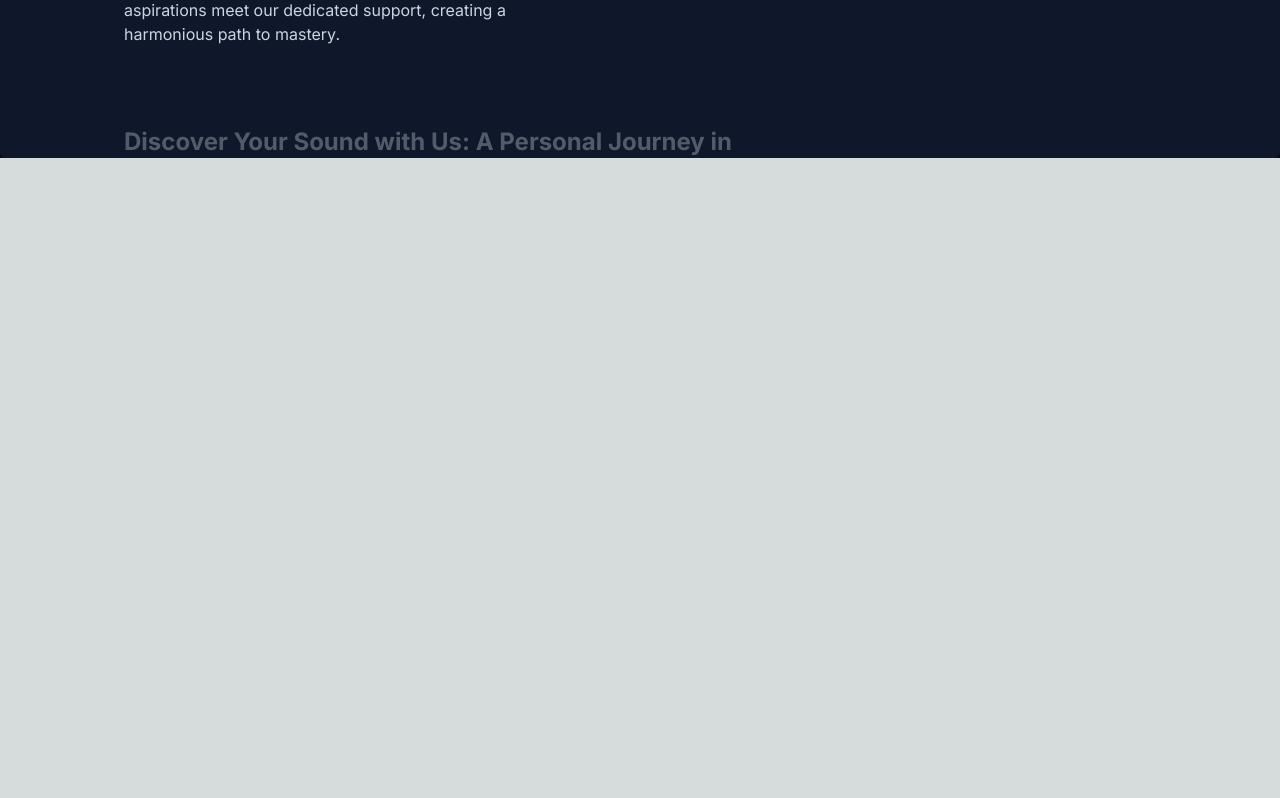
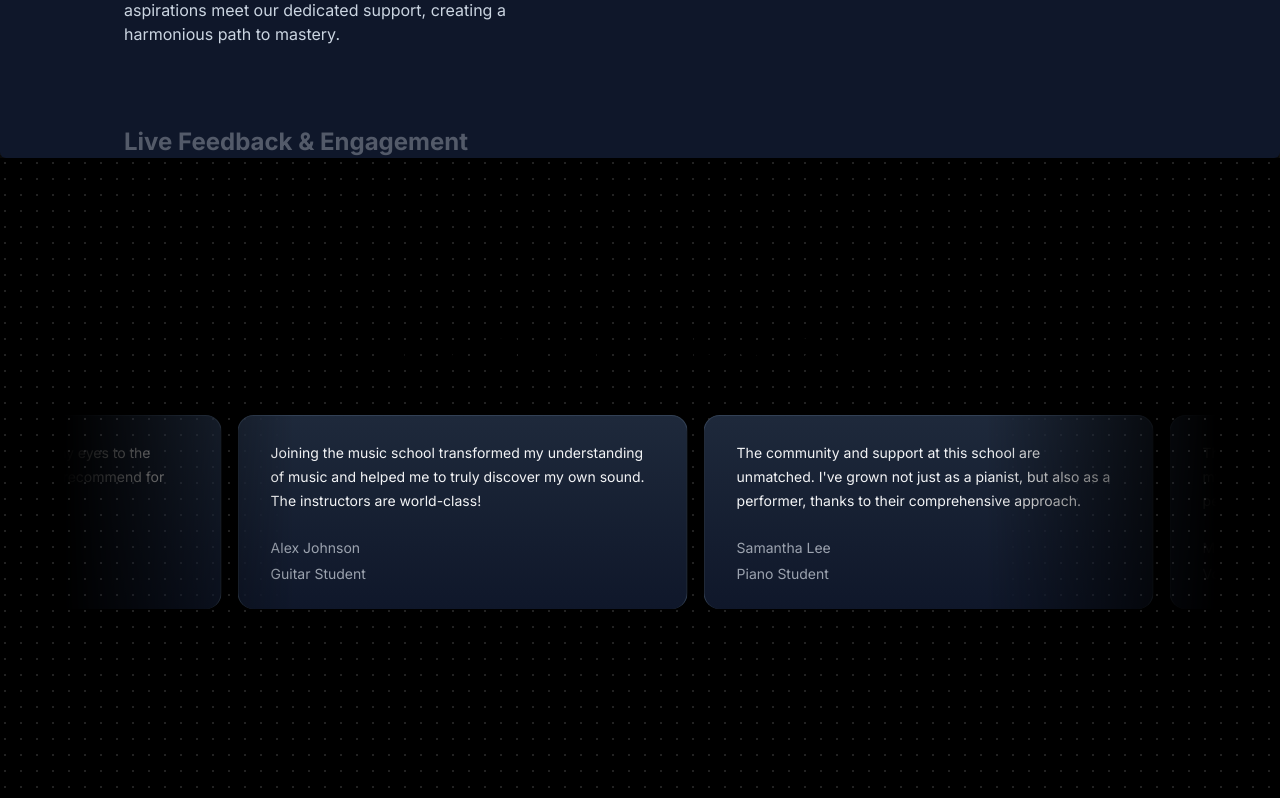
Before and after one commit to Ramavtar-Nagar/EdTech_Web_App, a Next.js app: page / in a window 1280 px wide. Shown: the part 1670-2468 px from the top of the page. Before the commit the page ends 1828 px from the top, so only its background shows below. Built offline with nearby package versions, Linux system fonts and the light colour scheme.

Commit message:
WhyChooseUs Section Completed

```diff
--- a/package.json
+++ b/package.json
@@ -11,6 +11,7 @@
   "dependencies": {
     "clsx": "^2.1.1",
     "framer-motion": "^11.3.21",
+    "mini-svg-data-uri": "^1.4.4",
     "next": "14.2.5",
     "react": "^18",
     "react-dom": "^18",
--- a/src/app/page.tsx
+++ b/src/app/page.tsx
@@ -1,5 +1,6 @@
 import FeaturedCourses from "@/components/FeaturedCourses";
 import HeroSection from "@/components/HeroSection";
+import MusicSchoolTestimonials from "@/components/TestimonialCards";
 import WhyChooseUs from "@/components/WhyChooseUs";
 
 export default function Home() {
@@ -8,6 +9,7 @@
       <HeroSection />
       <FeaturedCourses />
       <WhyChooseUs />
+      <MusicSchoolTestimonials />
     </main>
   );
 }
--- /dev/null
+++ b/src/components/TestimonialCards.tsx
@@ -0,0 +1,58 @@
+'use client'
+import React, { useEffect, useState } from "react";
+import { InfiniteMovingCards } from "./ui/infinite-moving-cards";
+
+
+const musicSchoolTestimonials = [
+    {
+      quote:
+        'Joining the music school transformed my understanding of music and helped me to truly discover my own sound. The instructors are world-class!',
+      name: 'Alex Johnson',
+      title: 'Guitar Student',
+    },
+    {
+      quote:
+        "The community and support at this school are unmatched. I've grown not just as a pianist, but also as a performer, thanks to their comprehensive approach.",
+      name: 'Samantha Lee',
+      title: 'Piano Student',
+    },
+    {
+      quote:
+        "This school offered me the tools and confidence to take my singing to the next level. I'm endlessly grateful for the personalized coaching.",
+      name: 'Michael Chen',
+      title: 'Vocal Student',
+    },
+    {
+      quote:
+        'As a violinist, finding the right mentor can be challenging, but this school matched me with a teacher who truly understands my goals and challenges.',
+      name: 'Emily Taylor',
+      title: 'Violin Student',
+    },
+    {
+      quote:
+        'The production courses here opened my eyes to the intricacies of music production. Highly recommend for any aspiring producers!',
+      name: 'Chris Morales',
+      title: 'Music Production Student',
+    },
+  ];
+
+function MusicSchoolTestimonials() {
+  return (
+    <div className="h-[40rem] w-full dark:bg-black dark:bg-dot-white/[0.3] relative flex flex-col items-center justify-center overflow-hidden">
+        <h2 className="text-3xl font-bold text-center mb-8 z-10">
+            Hear our Harmony: Voices of Success
+        </h2>
+        <div className="flex justify-center w-full overflow-hidden px-4 sm:px-6 lg:px-8">
+            <div className="w-full max-w-6xl">
+                <InfiniteMovingCards
+                    items={musicSchoolTestimonials}
+                    direction="right"
+                    speed="slow"
+                />
+            </div>
+        </div>
+    </div>
+  )
+}
+
+export default MusicSchoolTestimonials
--- a/src/components/WhyChooseUs.tsx
+++ b/src/components/WhyChooseUs.tsx
@@ -4,16 +4,7 @@
 import { StickyScroll } from "./ui/sticky-scroll-reveal";
 
 const musicSchoolContent = [
-  {
-    title: 'Discover Your Sound with Us: A Personal Journey in Music Mastery',
-    description:
-      'Embark on a musical journey that’s uniquely yours. Our personalized instruction adapts to your individual needs, setting the stage for unparalleled growth and creativity. At our music school, your aspirations meet our dedicated support, creating a harmonious path to mastery.',
-  },
-  {
-    title: 'Discover Your Sound with Us: A Personal Journey in Music Mastery',
-    description:
-      'Embark on a musical journey that’s uniquely yours. Our personalized instruction adapts to your individual needs, setting the stage for unparalleled growth and creativity. At our music school, your aspirations meet our dedicated support, creating a harmonious path to mastery.',
-  },
+
   {
     title: 'Discover Your Sound with Us: A Personal Journey in Music Mastery',
     description:
--- /dev/null
+++ b/src/components/ui/infinite-moving-cards.tsx
@@ -0,0 +1,121 @@
+"use client";
+
+import { cn } from "@/utils/cn";
+import React, { useEffect, useState } from "react";
+
+export const InfiniteMovingCards = ({
+  items,
+  direction = "left",
+  speed = "fast",
+  pauseOnHover = true,
+  className,
+}: {
+  items: {
+    quote: string;
+    name: string;
+    title: string;
+  }[];
+  direction?: "left" | "right";
+  speed?: "fast" | "normal" | "slow";
+  pauseOnHover?: boolean;
+  className?: string;
+}) => {
+  const containerRef = React.useRef<HTMLDivElement>(null);
+  const scrollerRef = React.useRef<HTMLUListElement>(null);
+
+  useEffect(() => {
+    addAnimation();
+  }, []);
+  const [start, setStart] = useState(false);
+  function addAnimation() {
+    if (containerRef.current && scrollerRef.current) {
+      const scrollerContent = Array.from(scrollerRef.current.children);
+
+      scrollerContent.forEach((item) => {
+        const duplicatedItem = item.cloneNode(true);
+        if (scrollerRef.current) {
+          scrollerRef.current.appendChild(duplicatedItem);
+        }
+      });
+
+      getDirection();
+      getSpeed();
+      setStart(true);
+    }
+  }
+  const getDirection = () => {
+    if (containerRef.current) {
+      if (direction === "left") {
+        containerRef.current.style.setProperty(
+          "--animation-direction",
+          "forwards"
+        );
+      } else {
+        containerRef.current.style.setProperty(
+          "--animation-direction",
+          "reverse"
+        );
+      }
+    }
+  };
+  const getSpeed = () => {
+    if (containerRef.current) {
+      if (speed === "fast") {
+        containerRef.current.style.setProperty("--animation-duration", "20s");
+      } else if (speed === "normal") {
+        containerRef.current.style.setProperty("--animation-duration", "40s");
+      } else {
+        containerRef.current.style.setProperty("--animation-duration", "80s");
+      }
+    }
+  };
+  return (
+    <div
+      ref={containerRef}
+      className={cn(
+        "scroller relative z-20  max-w-7xl overflow-hidden  [mask-image:linear-gradient(to_right,transparent,white_20%,white_80%,transparent)]",
+        className
+      )}
+    >
+      <ul
+        ref={scrollerRef}
+        className={cn(
+          " flex min-w-full shrink-0 gap-4 py-4 w-max flex-nowrap",
+          start && "animate-scroll ",
+          pauseOnHover && "hover:[animation-play-state:paused]"
+        )}
+      >
+        {items.map((item, idx) => (
+          <li
+            className="w-[350px] max-w-full relative rounded-2xl border border-b-0 flex-shrink-0 border-slate-700 px-8 py-6 md:w-[450px]"
+            style={{
+              background:
+                "linear-gradient(180deg, var(--slate-800), var(--slate-900)",
+            }}
+            key={item.name}
+          >
+            <blockquote>
+              <div
+                aria-hidden="true"
+                className="user-select-none -z-1 pointer-events-none absolute -left-0.5 -top-0.5 h-[calc(100%_+_4px)] w-[calc(100%_+_4px)]"
+              ></div>
+              <span className=" relative z-20 text-sm leading-[1.6] text-gray-100 font-normal">
+                {item.quote}
+              </span>
+              <div className="relative z-20 mt-6 flex flex-row items-center">
+                <span className="flex flex-col gap-1">
+                  <span className=" text-sm leading-[1.6] text-gray-400 font-normal">
+                    {item.name}
+                  </span>
+                  <span className=" text-sm leading-[1.6] text-gray-400 font-normal">
+                    {item.title}
+                  </span>
+                </span>
+              </div>
+            </blockquote>
+          </li>
+        ))}
+      </ul>
+    </div>
+  );
+};
--- a/tailwind.config.ts
+++ b/tailwind.config.ts
@@ -1,9 +1,46 @@
 import type { Config } from "tailwindcss";
 
+const svgToDataUri = require("mini-svg-data-uri");
 const colors = require("tailwindcss/colors");
 const {
   default: flattenColorPalette,
 } = require("tailwindcss/lib/util/flattenColorPalette");
+
+
+// This plugin adds each Tailwind color as a global CSS variable, e.g. var(--gray-200).
+function addVariablesForColors({ addBase, theme }: any) {
+  let allColors = flattenColorPalette(theme("colors"));
+  let newVars = Object.fromEntries(
+    Object.entries(allColors).map(([key, val]) => [`--${key}`, val])
+  );
+
+  addBase({
+    ":root": newVars,
+  });
+}
+
+function addSvgPatterns ({ matchUtilities, theme }: any) {
+  matchUtilities(
+    {
+      "bg-grid": (value: any) => ({
+        backgroundImage: `url("${svgToDataUri(
+          `<svg xmlns="http://www.w3.org/2000/svg" viewBox="0 0 32 32" width="32" height="32" fill="none" stroke="${value}"><path d="M0 .5H31.5V32"/></svg>`
+        )}")`,
+      }),
+      "bg-grid-small": (value: any) => ({
+        backgroundImage: `url("${svgToDataUri(
+          `<svg xmlns="http://www.w3.org/2000/svg" viewBox="0 0 32 32" width="8" height="8" fill="none" stroke="${value}"><path d="M0 .5H31.5V32"/></svg>`
+        )}")`,
+      }),
+      "bg-dot": (value: any) => ({
+        backgroundImage: `url("${svgToDataUri(
+          `<svg xmlns="http://www.w3.org/2000/svg" viewBox="0 0 32 32" width="16" height="16" fill="none"><circle fill="${value}" id="pattern-circle" cx="10" cy="10" r="1.6257413380501518"></circle></svg>`
+        )}")`,
+      }),
+    },
+    { values: flattenColorPalette(theme("backgroundColor")), type: "color" }
+  );
+}
 
 
 const config: Config = {
@@ -17,11 +54,17 @@
     extend: {
       animation: {
         spotlight: "spotlight 2s ease .75s 1 forwards",
+        scroll: "scroll var(--animation-duration, 40s) var(--animation-direction, forwards) linear infinite",
       },
       keyframes: {
         spotlight: {
           "0%": { opacity: '0', transform: "translate(-72%, -62%) scale(0.5)", },
           "100%": { opacity: '1', transform: "translate(-50%,-40%) scale(1)", },
+        },
+        scroll: {
+          to: {
+            transform: "translate(calc(-50% - 0.5rem))",
+          },
         },
       },
       backgroundImage: {
@@ -33,20 +76,10 @@
   },
   plugins: [
     addVariablesForColors,
+    addVariablesForColors,
+    addSvgPatterns,
   ],
 };
 
-// This plugin adds each Tailwind color as a global CSS variable, e.g. var(--gray-200).
-function addVariablesForColors({ addBase, theme }: any) {
-  let allColors = flattenColorPalette(theme("colors"));
-  let newVars = Object.fromEntries(
-    Object.entries(allColors).map(([key, val]) => [`--${key}`, val])
-  );
-
-  addBase({
-    ":root": newVars,
-  });
-}
-
 
 export default config;
```
Also changed, not shown: 1 other file (tests, documents, lock files or other folders).
